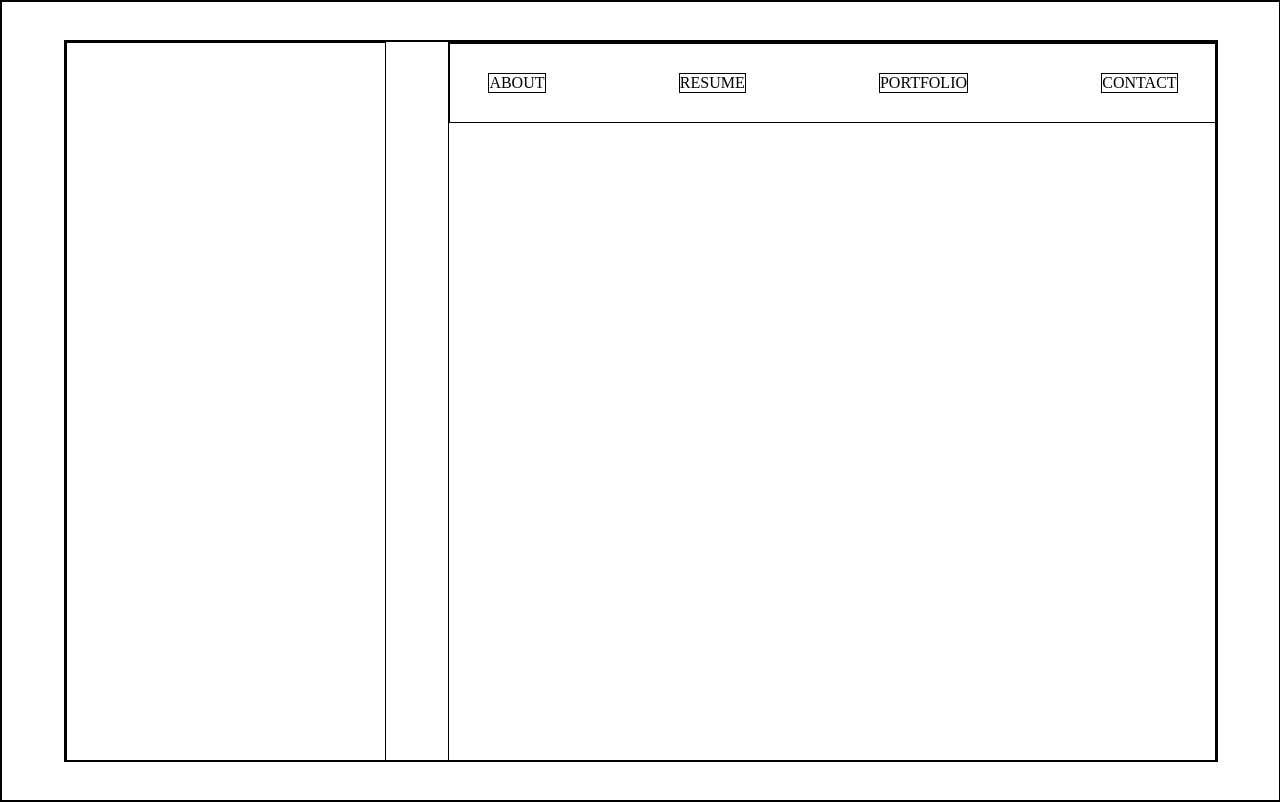
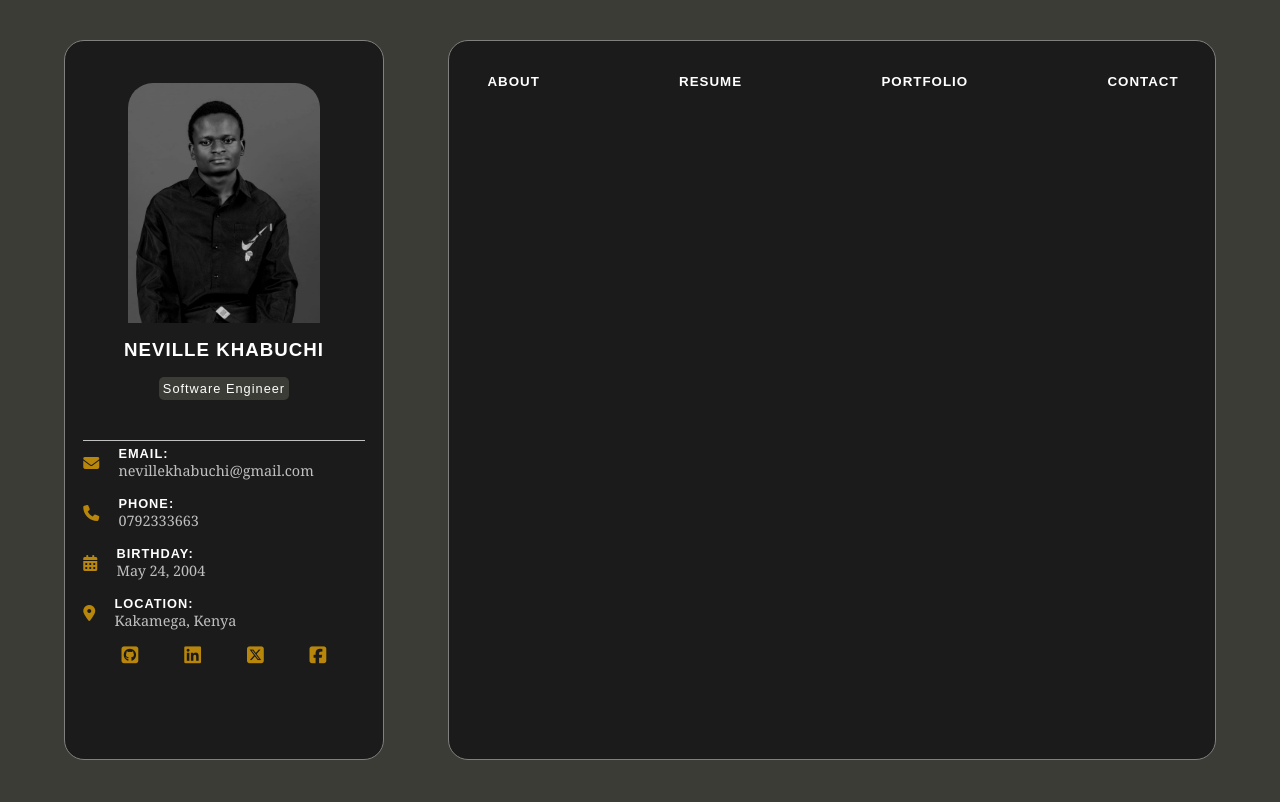
Before and after one commit to NEVILLEKHABUCHI/Portfolio, a React (Create React App) app: page / in a window 1280 px wide. Built offline with nearby package versions, Linux system fonts and the light colour scheme.

Commit message:
New Change

```diff
--- a/public/index.html
+++ b/public/index.html
@@ -25,6 +25,7 @@
       Learn how to configure a non-root public URL by running `npm run build`.
     -->
     <title>React App</title>
+    <link rel="stylesheet" href="https://cdnjs.cloudflare.com/ajax/libs/font-awesome/6.7.2/css/all.min.css" integrity="sha512-Evv84Mr4kqVGRNSgIGL/F/aIDqQb7xQ2vcrdIwxfjThSH8CSR7PBEakCr51Ck+w+/U6swU2Im1vVX0SVk9ABhg==" crossorigin="anonymous" referrerpolicy="no-referrer" />
   </head>
   <body>
     <noscript>You need to enable JavaScript to run this app.</noscript>
--- a/src/App.css
+++ b/src/App.css
@@ -3,14 +3,121 @@
   height: 90vh;
   display: flex;
   justify-content: space-between;
+  color: white;
 }
 .appContainer .containerLeft {
   width: 25vw;
   height: inherit;
+  display: flex;
+  justify-content: center;
+  overflow-y: scroll;
+  border-radius: 20px;
+  background-color: #1B1B1B;
+  border: 1px solid gray;
+  padding-bottom: 3vh;
+}
+.appContainer .containerLeft::-webkit-scrollbar {
+  width: 1px;
+  border-radius: 5px;
+}
+.appContainer .containerLeft::-webkit-scrollbar-track {
+  background-color: #2A3439;
+}
+.appContainer .containerLeft::-webkit-scrollbar-thumb {
+  background: gray;
+  /* border-radius: 6px; */
+}
+.appContainer .containerLeft .content {
+  width: 22vw;
+  height: max-content;
+  display: flex;
+  flex-direction: column;
+  justify-content: center;
+  align-items: center;
+}
+.appContainer .containerLeft .containerLeftTop {
+  width: inherit;
+  height: 50vh;
+  border-bottom: 1px solid #C0C0C0;
+}
+.appContainer .containerLeft .containerLeftTop .icon {
+  display: none;
+}
+.appContainer .containerLeft .containerLeftTop .details {
+  height: inherit;
+  display: flex;
+  flex-direction: column;
+  gap: 2vh;
+  justify-content: center;
+  align-items: center;
+}
+.appContainer .containerLeft .containerLeftTop .name_profession {
+  display: flex;
+  flex-direction: column;
+  gap: 2vh;
+  align-items: center;
+}
+.appContainer .containerLeft .containerLeftTop .details img {
+  width: 15vw;
+  height: 30vh;
+  object-fit: cover;
+  border-top-left-radius: 25px;
+  border-top-right-radius: 25px;
+}
+.appContainer .containerLeft .containerLeftTop .details .name_profession h3 {
+  font-family: Arial, Helvetica, sans-serif;
+  letter-spacing: 1px;
+}
+.appContainer .containerLeft .containerLeftTop .details .name_profession p {
+  padding: 4px;
+  border-radius: 5px;
+  background-color: #3B3C36;
+  font-size: 0.8rem;
+  font-family: Arial, Helvetica, sans-serif;
+  letter-spacing: 1px;
+}
+.appContainer .containerLeft .containerLeftBody {
+  width: inherit;
+  height: max-content;
+  margin-top: 5px;
+}
+.appContainer .containerLeft .containerLeftBody .contact {
+  display: flex;
+  align-items: center;
+  gap: 1.5vw;
+  margin-bottom: 2vh;
+}
+.appContainer .containerLeft .containerLeftBody .contact i {
+  color: #B8860B;
+}
+.appContainer .containerLeft .containerLeftBody .contact p {
+  font-family: Georgia, 'Times New Roman', Times, serif;
+}
+.appContainer .containerLeft .containerLeftBody .contact p:first-of-type {
+  font-family: Arial, Helvetica, sans-serif;
+  font-size: 0.8rem;
+  letter-spacing: 1px;
+}
+.appContainer .containerLeft .containerLeftBody .contact p:nth-of-type(2) {
+  font-size: 0.9rem;
+  color: #C0C0C0;
+}
+.appContainer .containerLeft .containerLeftBody .socialMedia {
+  display: flex;
+  justify-content: space-between;
+  padding: 0 3vw;
+  margin-top: 2vh;
+}
+.appContainer .containerLeft .containerLeftBody .socialMedia a i {
+  color: #B8860B;
+  font-size: 1.2rem;
 }
 .appContainer .containerRight {
   width: 60vw;
   height: inherit;
+  border-radius: 20px;
+  background-color: #1B1B1B;
+  border: 1px solid gray;
 }
 .appContainer .containerRight .top {
   width: inherit;
@@ -20,6 +127,13 @@
   align-items: center;
   padding: 0 3vw;
 }
+.appContainer .containerRight .top button {
+  background-color: #1B1B1B;
+  border: none;
+  color: white;
+  font-family: Arial, Helvetica, sans-serif;
+  letter-spacing: 1px;
+}
 .appContainer .containerRight .body {
   width: inherit;
   height: 80vh;
--- a/src/App.js
+++ b/src/App.js
@@ -1,4 +1,4 @@
-import React from 'react';
+import React,{useState} from 'react';
 import NavBars from './Navbars';
 
 export default function App(){
@@ -15,9 +15,86 @@ function AppContainer() {
 }
 
 function ContainerLeft() {
+
+  const [showDetails, setShowDetails] = useState(false);
+
+  const handleClick = () => {
+    setShowDetails(prevState => !prevState);
+  }
+
+
   return (
     <div className='containerLeft'>
+      <div className='content'>
+        <ContainerLeftTop onClick={handleClick} showDetails={showDetails}/>
+        <ContainerLeftBody showDetails={showDetails}/>
+      </div>
+    </div>
+  )
+}
 
+function ContainerLeftTop({ onClick, showDetails }) {
+  return (
+    <div className='containerLeftTop'>
+      <div className='icon'>
+        <button onClick={onClick}>
+          <i className={`fa-solid ${showDetails? 'fa-chevron-up' : 'fa-chevron-down'}`}></i>
+        </button>
+      </div>
+
+      <div className='details'>
+        <img src='Neville.jpg'></img>
+
+        <div className='name_profession'>
+          <h3>NEVILLE KHABUCHI</h3>
+          <p>Software Engineer</p>
+        </div>
+      </div>
+    </div>
+  )
+}
+
+function ContainerLeftBody({ showDetails }) {
+  return (
+    <div className={`containerLeftBody ${showDetails ? 'show' : ''}`}>
+      <div className='contact'>
+        <i class="fa-solid fa-envelope"></i>
+        <div className='email'>
+          <p><b>EMAIL:</b></p>
+          <p>nevillekhabuchi@gmail.com</p>
+        </div>
+      </div>
+
+      <div className='contact'>
+        <i class="fa-solid fa-phone"></i>
+        <div className='phone'>
+          <p><b>PHONE:</b></p>
+          <p>0792333663</p>
+        </div>
+      </div>
+
+      <div className='contact'>
+        <i class="fa-solid fa-calendar-days"></i>
+        <div className='birthDate'>
+          <p><b>BIRTHDAY:</b></p>
+          <p>May 24, 2004</p>
+        </div>
+      </div>
+
+      <div className='contact'>
+        <i class="fa-solid fa-location-dot"></i>
+        <div className='location'>
+          <p><b>LOCATION:</b></p>
+          <p>Kakamega, Kenya</p>
+        </div>
+      </div>
+
+      <div className='socialMedia'>
+        <a href='https://github.com/NEVILLEKHABUCHI' target='_blank' rel='noopener noreferrer'><i class="fa-brands fa-square-github"></i></a>
+        <a href='https://www.linkedin.com/in/neville-khabuchi-b65478261?utm_source=share&utm_campaign=share_via&utm_content=profile&utm_medium=android_app' target='_blank' rel='noopener noreferrer'><i class="fa-brands fa-linkedin"></i></a>
+        <a href='https://x.com/NL_Khabuchi?s=09' target='_blank' rel='noopener noreferrer'><i class="fa-brands fa-square-x-twitter"></i></a>
+        <a href='https://www.facebook.com/share/1A1jhzGiRi/' target='_blank' rel='noopener noreferrer'><i class="fa-brands fa-square-facebook"></i></a>
+      </div>
     </div>
   )
 }
--- a/src/Mediaqueries.css
+++ b/src/Mediaqueries.css
@@ -2,7 +2,7 @@
     body {
         height: max-content;
         overflow-y: scroll;
-        padding: 10vh 0;
+        padding: 5vh 0;
     }
     .appContainer {
         width: 100vw;
@@ -13,8 +13,34 @@
         overflow-y: scroll;
     }
     .appContainer .containerLeft {
+        width: 100vw;
+        height: max-content;
+    }
+    .appContainer .containerLeft .content {
         width: 90vw;
-        height: 80vh;
+    }
+    .appContainer .containerLeft .content .containerLeftTop {
+        height: 30vh;
+    }
+    .appContainer .containerLeft .content .containerLeftTop .icon {
+        display: flex;
+        justify-content: end;
+    }
+    .appContainer .containerLeft .content .containerLeftTop .details {
+        display: flex;
+        flex-direction: row;
+    }
+    .appContainer .containerLeft .content .containerLeftTop .details img {
+        width: 30vw;
+        height: 20vh;
+    }
+    .appContainer .containerLeft .content .containerLeftBody {
+        max-height: 0;
+        overflow: hidden;
+        transition: max-height 0.3s ease-in-out;
+    }
+    .appContainer .containerLeft .content .containerLeftBody.show {
+        max-height: 300px;
     }
     .appContainer .containerRight {
         width: 100vw;
--- a/src/Navbars.js
+++ b/src/Navbars.js
@@ -3,10 +3,10 @@ import React from "react";
 function NavBars() {
     return (
         <div className="top">
-            <p>ABOUT</p>
-            <p>RESUME</p>
-            <p>PORTFOLIO</p>
-            <p>CONTACT</p>
+            <button><b>ABOUT</b></button>
+            <button><b>RESUME</b></button>
+            <button><b>PORTFOLIO</b></button>
+            <button><b>CONTACT</b></button>
         </div>
     )
 }
--- a/src/index.css
+++ b/src/index.css
@@ -1,7 +1,7 @@
 * {
   margin: 0;
   padding: 0;
-  border: 1px solid;
+  /* border: 1px solid; */
   box-sizing: border-box;
 }
 body {
@@ -11,4 +11,5 @@ body {
    justify-content: center;
    align-items: center;
    /* overflow: hidden; */
+   background-color: #3B3C36;
 }
```
Also changed, not shown: public/Neville.jpg (added).
